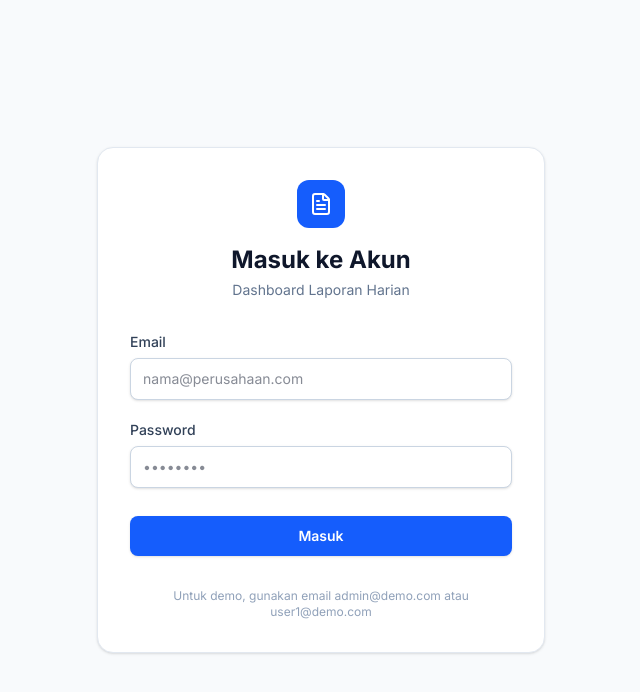
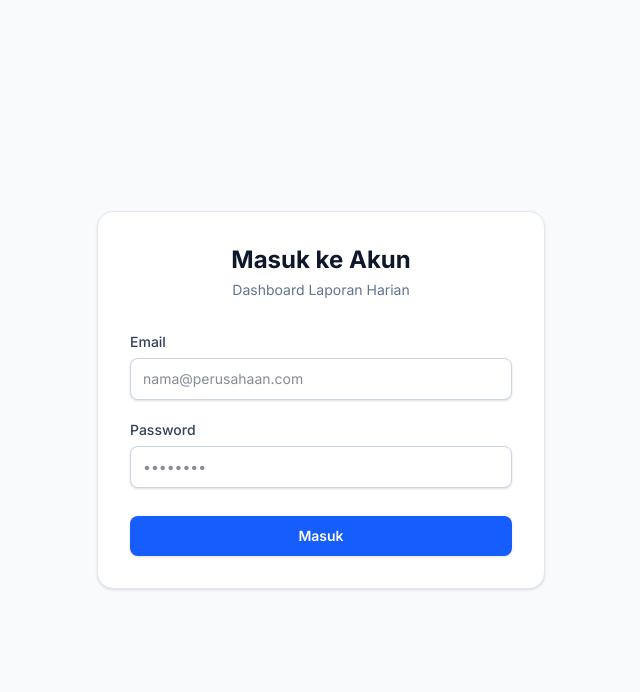
Before and after one commit to andikatampubolon10/daily-report, a Next.js app: page /login in a window 1280 px wide. Shown: the top 692 px of the page, without its empty margins (319-959 px from the left). Built offline with nearby package versions, Linux system fonts and the light colour scheme; no server answers.

Commit message:
ubah tampilan login

```diff
--- a/src/app/login/page.tsx
+++ b/src/app/login/page.tsx
@@ -47,9 +47,7 @@ export default function LoginPage() {
     <div className="min-h-screen flex items-center justify-center bg-slate-50 p-4">
       <div className="w-full max-w-md bg-white rounded-2xl shadow-sm border border-slate-200 p-8">
         <div className="flex flex-col items-center mb-8">
-          <div className="w-12 h-12 bg-blue-600 rounded-xl flex items-center justify-center mb-4">
-            <FileText className="w-6 h-6 text-white" />
-          </div>
+
           <h1 className="text-2xl font-bold text-slate-900">Masuk ke Akun</h1>
           <p className="text-sm text-slate-500 mt-1 text-center">
             Dashboard Laporan Harian
@@ -118,9 +116,7 @@ export default function LoginPage() {
           </button>
         </form>
 
-        <div className="mt-8 text-center text-xs text-slate-400">
-          Untuk demo, gunakan email admin@demo.com atau user1@demo.com
-        </div>
+
       </div>
     </div>
   );
```
